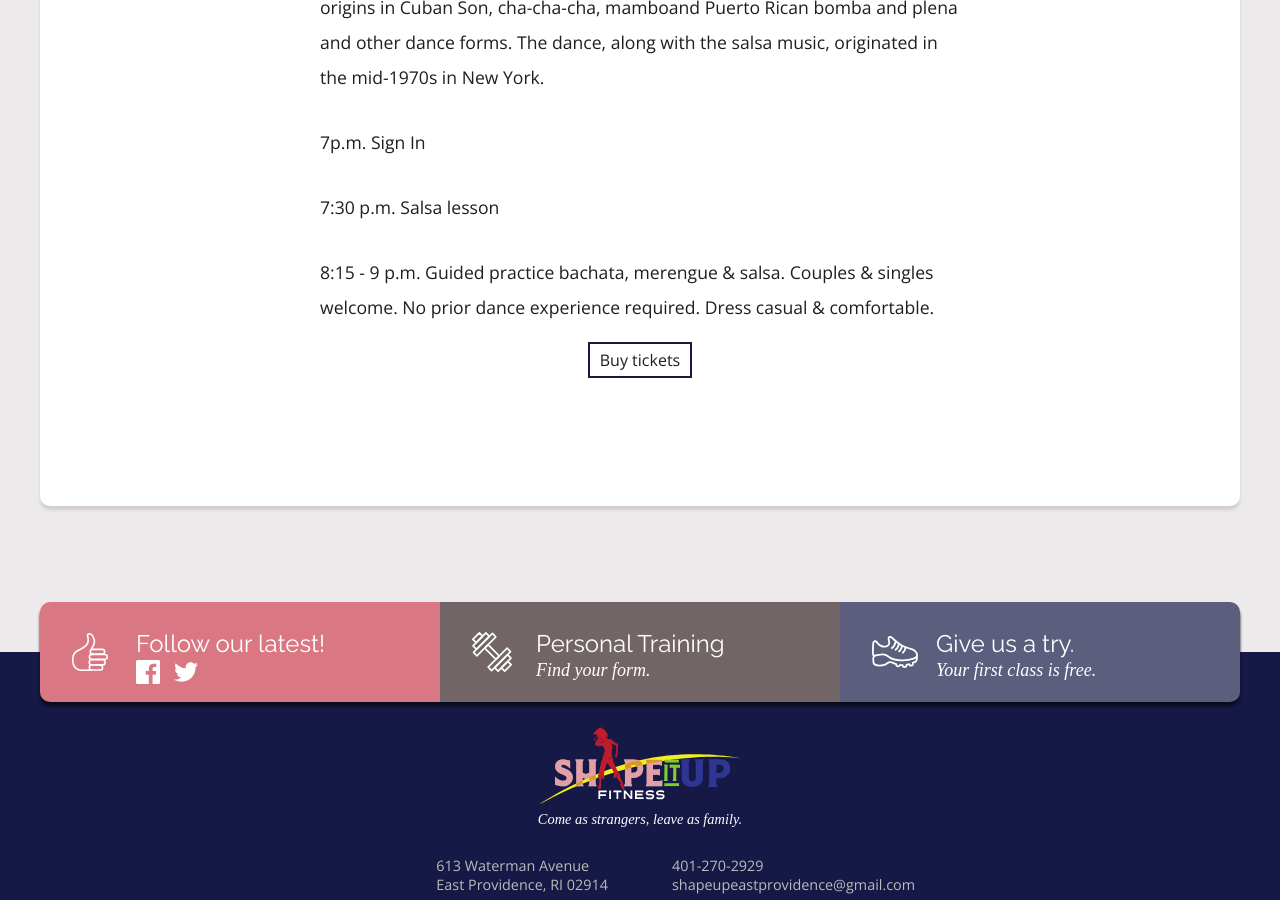
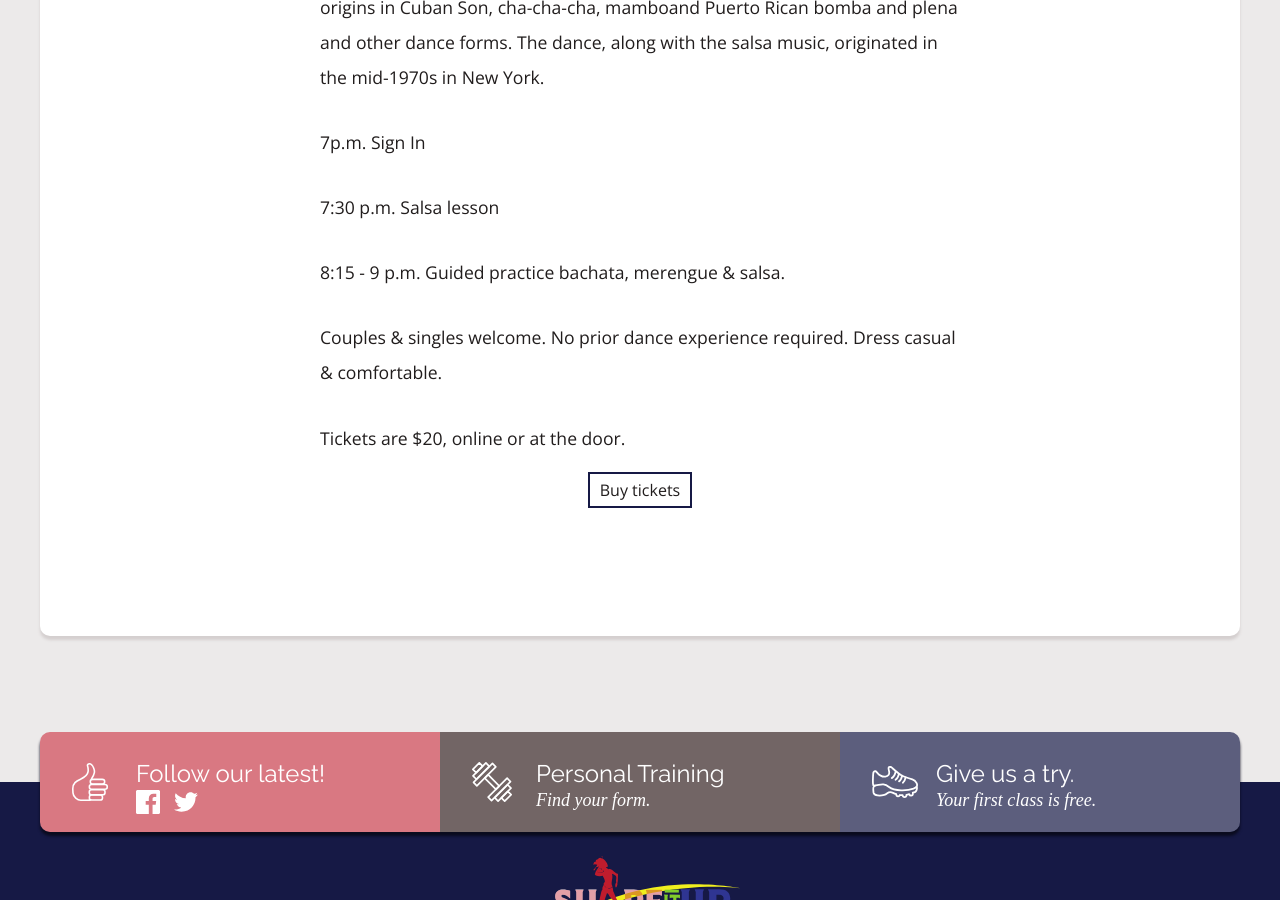
Before and after one commit to rwstone/shapeitup, a Jekyll site: the page built from events/index.md, in a window 1280 px wide and 900 px high, scrolled down 2059 px. Built offline with Jekyll 4.4.1, drawn with Linux system fonts in a browser that asks for light colours; some web fonts are replaced.

Commit message:
Updated Salsa Night

```diff
--- a/_events/salsa-night.markdown
+++ b/_events/salsa-night.markdown
@@ -15,4 +15,7 @@ Launch your weekend with some "hot & steamy" salsa. Salsa is a popular form of s
 7:30 p.m. Salsa lesson
 
 8:15 - 9 p.m. Guided practice bachata, merengue & salsa.
+
 Couples & singles welcome. No prior dance experience required. Dress casual & comfortable.
+
+Tickets are $20, online or at the door.
```
